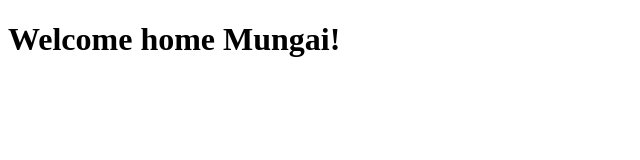
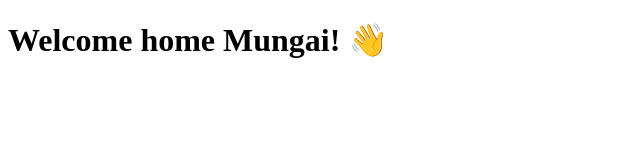
Before and after one commit to Gueverstarstone/learn-react-progress, a React (Vite) app: page / in a window 1280 px wide. Shown: the top 160 px of the page, without its empty margins (0-640 px from the left). Built offline with nearby package versions, Linux system fonts and the light colour scheme.

Commit message:
continuation of props

```diff
--- a/src/App.jsx
+++ b/src/App.jsx
@@ -3,7 +3,7 @@ import User from "./components/User";
 function App() {
   return (
     <>
-      <User name="Mungai!" message="Welcome home"/>
+      <User name="Mungai!" message="Welcome home" emoji="👋"/>
 
     </>
   );
--- a/src/components/User.jsx
+++ b/src/components/User.jsx
@@ -1,12 +1,12 @@
 //Destructuring props
- function User(props) {
-    console.log(props)
+ function User({name, message, emoji}) {
     //destructuring using props
-    const { name ,message } = props;
   return (
     <div>
       {/* replace props */}
-      <h1>{message} {name}</h1>
+      <h1>
+        {message} {name} {emoji}
+      </h1>
     </div>
   )
 }
```
